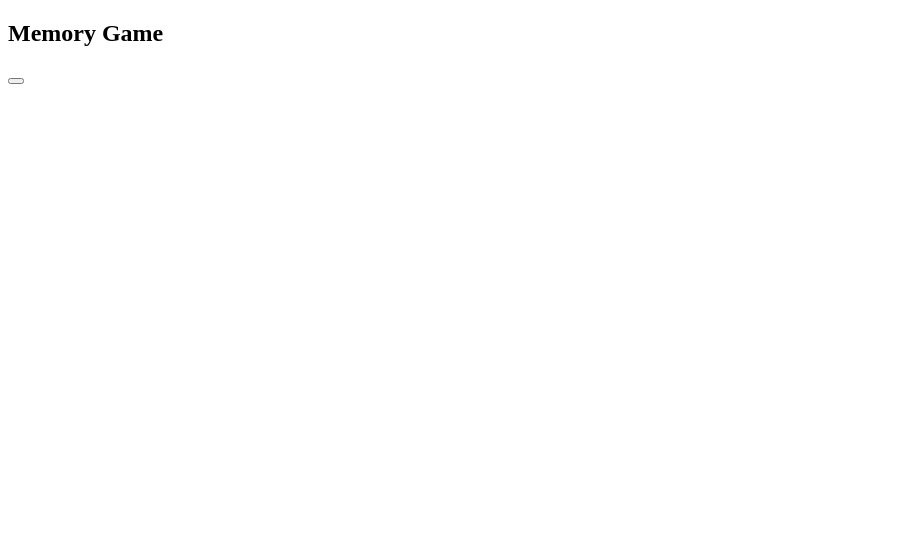
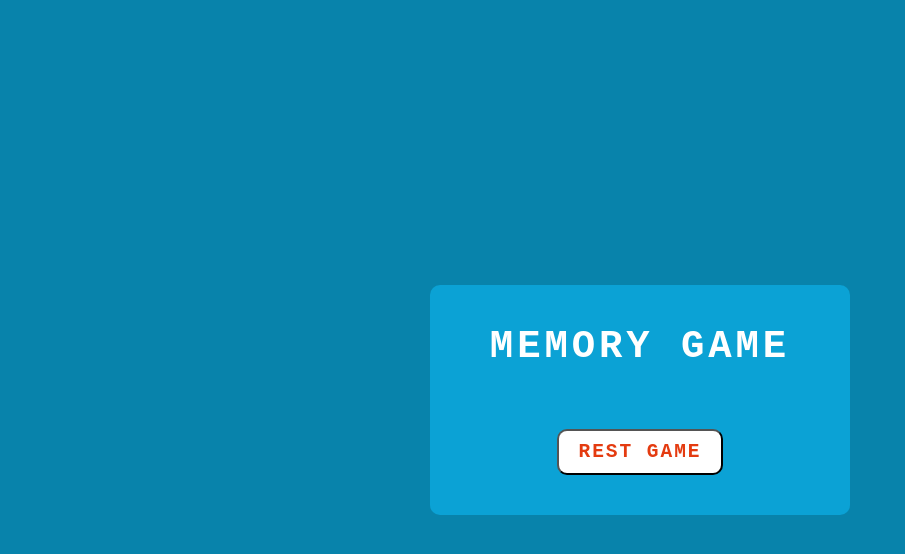
Before and after one commit to MinThetN/memory-game, a plain HTML site: page index.html in a window 1280 px wide. Shown: the whole page, without its empty margins (0-905 px from the left). Drawn offline with Linux system fonts and the light colour scheme.

Commit message:
added: css

```diff
--- a/index.html
+++ b/index.html
@@ -4,12 +4,13 @@
     <meta charset="UTF-8">
     <meta name="viewport" content="width=device-width, initial-scale=1.0">
     <title>Javascript Memory Game</title>
+    <link rel="stylesheet" href="style.css">
 </head>
 <body>
     <div class="container">
         <h2> Memory Game </h2>
         <div class="game"></div>
-        <button class="reset"></button>
+        <button class="reset"> Rest Game </button>
     </div>
 </body>
 </html>
--- a/style.css
+++ b/style.css
@@ -0,0 +1,46 @@
+* {
+    padding: 0;
+    margin: 0;
+    box-sizing: border-box;
+    font-family: monospace;
+}
+
+body {
+    display: flex;
+    justify-content: center;
+    align-items: center;
+    min-height: 100vh;
+    background-color: rgb(8, 131, 171);
+}
+
+.container {
+    position: relative;
+    display: flex;
+    justify-content: center;
+    align-items: center;
+    flex-direction: column;
+    gap: 30px;
+    background: rgb(11, 162, 213);
+    padding: 40px 60px;
+    border-radius: 10px;
+}
+
+h2 {
+    color: white;
+    font-size: 3rem;
+    text-transform: uppercase;
+    letter-spacing: 0.1em;
+}
+
+.reset {
+    cursor: pointer;
+    padding: 10px 20px;
+    text-transform: uppercase;
+    color: rgb(228, 59, 16);
+    background: white;
+    font-size: 1.5em;
+    border-radius: 10px;
+    letter-spacing: 0.1em;
+    transition: 0.3s;
+    font-weight: bold;
+}
```
